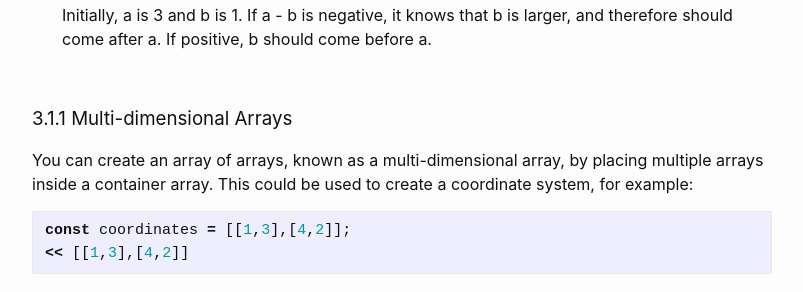
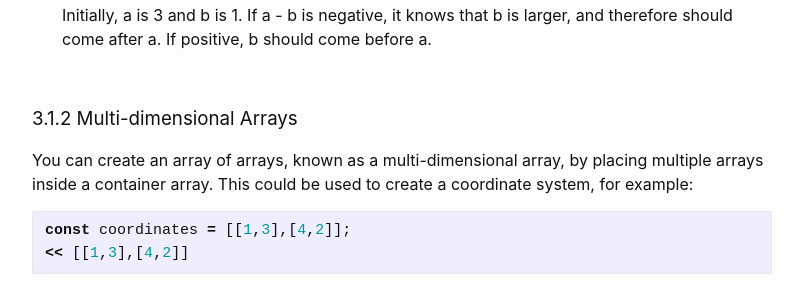
Before and after one commit to Hautaklyttn/progDocs, a Jekyll site: the page built from docs/articles/js.md, in a window 1280 px wide and 900 px high, scrolled down 10463 px. Shown: the part 153-445 px from the top of the window, without its empty margins (238-1041 px from the left). Built offline with Jekyll 4.4.1, drawn with Linux system fonts in a browser that asks for light colours.

Commit message:
js update

```diff
--- a/docs/articles/js.md
+++ b/docs/articles/js.md
@@ -448,8 +448,8 @@ A higher-order function is a function that accepts functions as arguments, and/o
 
 &nbsp;
 
-<a name="ch3-1-1"></a>
-### 3.1.1 Multi-dimensional Arrays
+<a name="ch3-1-2"></a>
+### 3.1.2 Multi-dimensional Arrays
 
 You can create an array of arrays, known as a multi-dimensional array, by placing multiple arrays inside a container array. This could be used to create a coordinate system, for example:
 
```
